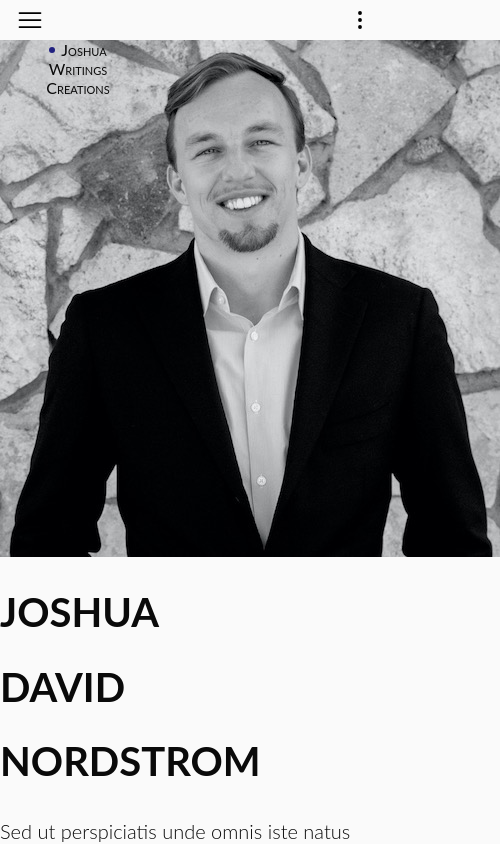
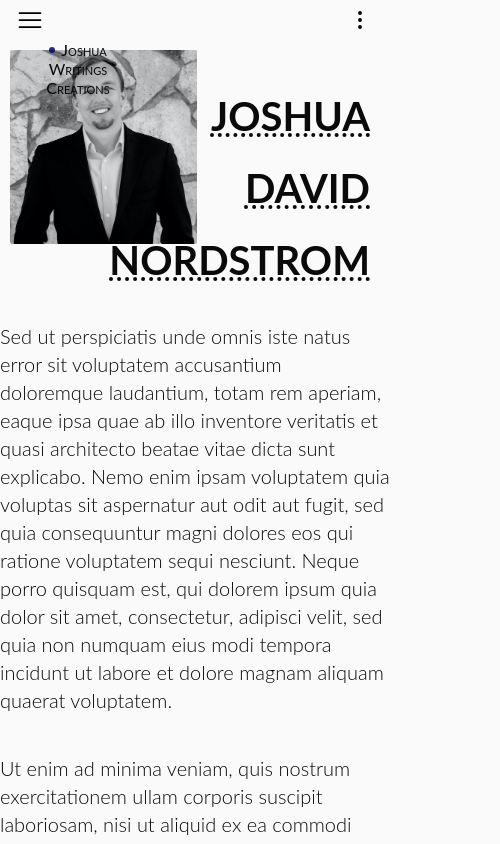
Before and after one commit to jdnordy/joshuadavidnordstrom, a Next.js app: page / in a window 390 px wide. Shown: the top 844 px of the page, 500 px wide, since content can reach past the window. Built offline with nearby package versions, Linux system fonts and the light colour scheme.

Commit message:
styled main page

```diff
--- a/styles/index.scss
+++ b/styles/index.scss
@@ -58,14 +58,14 @@
     font-size: 20px;
   }
   .title_circle {
-    width: 70px;
-    height: 70px;
+    width: 90px;
+    height: 90px;
     border-radius: 50%;
     background-color: $blue-faded;
     display: flex;
     align-items: center;
     justify-content: center;
-    margin: 0 auto 2em auto;
+    margin: 0.5em auto 1em auto;
     svg {
       width: 70%;
       height: 70%;
--- a/styles/joshua.scss
+++ b/styles/joshua.scss
@@ -1,4 +1,3 @@
-@media (min-width: 769px) {
 .joshua {
   header {
     position: relative;
@@ -24,4 +23,24 @@
     }
   }
 }
+
+@media (min-width: 320px) and (max-width: 768px) {
+  .joshua {
+    header {
+      height: 250px;
+      div {
+        position: static;
+        left: 0;
+        padding: 2em 1em 0 0;
+        h1 {
         }
+      }
+      img {
+        width: 48%;
+        position: absolute;
+        left: 0.5em;
+        top: 0.5em;
+      }
+    }
+  }
+}
```
Lines whose indentation alone changed are shown as unchanged.
